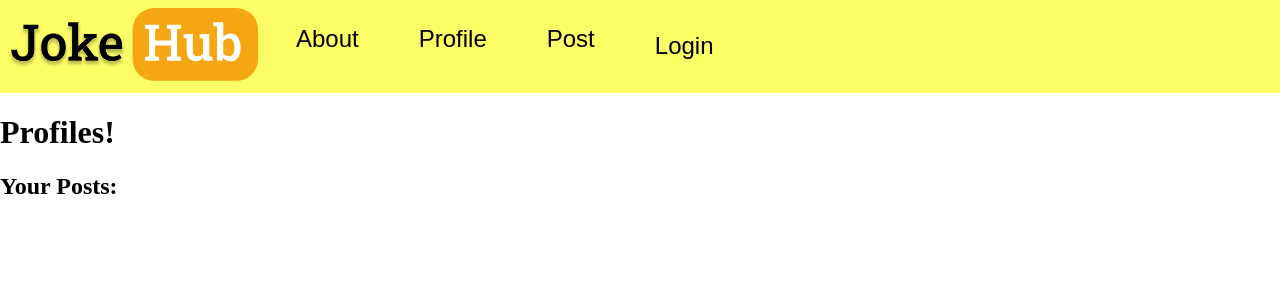
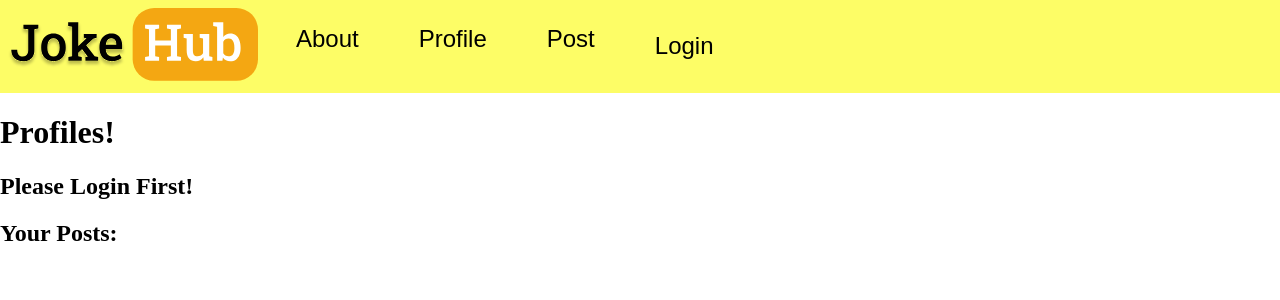
Before and after one commit to SamTech37/jokehub, a React (Create React App) app: page /profile in a window 1280 px wide. Shown: the top 300 px of the page. Built offline with nearby package versions, Linux system fonts and the light colour scheme; no server answers; the database is empty.

Commit message:
add hint on ProfilePage

```diff
--- a/src/App.js
+++ b/src/App.js
@@ -84,13 +84,13 @@ function App() {
   const userSignIn = () => {
     const provider = new GoogleAuthProvider();
     signInWithPopup(auth, provider).then((result) => {
-      console.log(result);
       setUser(result.user);
     });
   };
 
   const userSignOut = () => {
     signOut(auth);
+    setUser({});
   };
 
   onAuthStateChanged(auth, (currentUser) => {
--- a/src/Components/ProfilePage.js
+++ b/src/Components/ProfilePage.js
@@ -4,10 +4,12 @@ export default function ProfilePage({ user, signed }) {
   return (
     <div>
       <h1>Profiles!</h1>
-      {signed && <h2>{user.displayName}</h2>}
-      <section>
-        <h1>Your Posts:</h1>
-      </section>
+      <div>
+        <h2>{signed ? user.displayName : "Please Login First!"}</h2>
+        <section>
+          <h1>Your Posts:</h1>
+        </section>
+      </div>
     </div>
   );
 }
```
